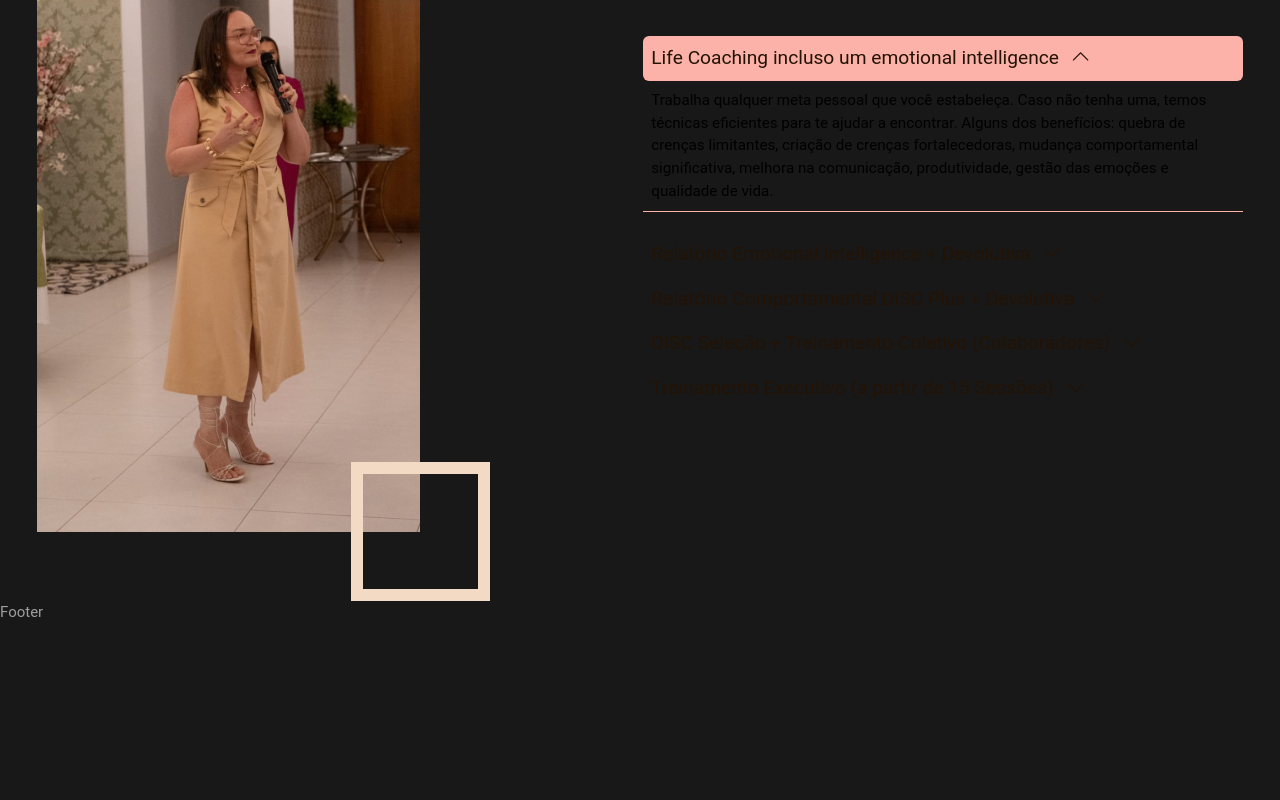
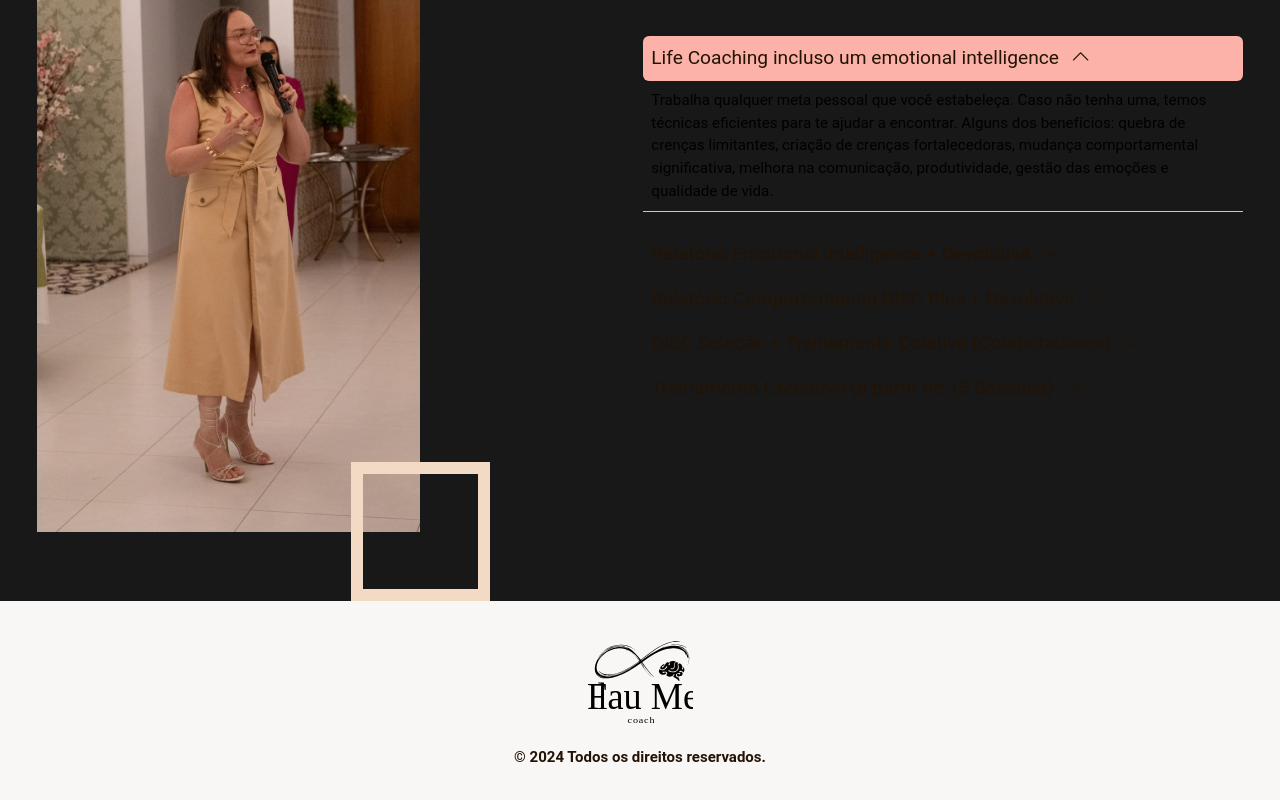
Before and after one commit to mccartney0/flau-melo, a Vue app: page / in a window 1280 px wide. Shown: the part 1539-2339 px from the top of the page. Before the commit the page ends 2163 px from the top, so only its background shows below. Built offline with nearby package versions, Linux system fonts and the light colour scheme.

Commit message:
feat: footer created

```diff
--- a/src/App.vue
+++ b/src/App.vue
@@ -1,6 +1,7 @@
 <script setup lang="ts">
   import { RouterView } from 'vue-router'
   import HeaderMenu from './components/HeaderMenu.vue';
+  import FooterMenu from './components/FooterMenu.vue';
 </script>
 
 <template>
@@ -11,9 +12,7 @@
       <RouterView />
     </div>
 
-    <footer>
-      Footer
-    </footer>
+    <FooterMenu />
   </div>
 </template>
 
--- a/src/assets/base.css
+++ b/src/assets/base.css
@@ -1,7 +1,7 @@
 /* color palette from <https://github.com/vuejs/theme> */
 :root {
   --vt-c-white: #ffffff;
-  --vt-c-white-soft: #f8f8f8;
+  --vt-c-white-soft: #F8F7F6;
   --vt-c-white-mute: #FCB2A8;
 
   --vt-c-black: #181818;
--- /dev/null
+++ b/src/components/FooterMenu.vue
@@ -0,0 +1,26 @@
+<script setup lang="ts">
+const currentYear = new Date().getFullYear();
+</script>
+
+<template>
+  <footer class="flex justify-center flex-col items-center gap-5 p-10">
+    <img src="@/assets/logo-black.svg" alt="Flau Melo Logo">
+    <p>© {{ currentYear }} Todos os direitos reservados.</p>
+  </footer>
+</template>
+
+
+<style lang="scss" scoped>
+  footer {
+    background-color: var(--vt-c-white-soft);
+
+    img {
+      max-width: 106px;
+    }
+
+    p {
+      font-weight: 600;
+      color: var(--vt-c-black-soft);
+    }
+  }
+</style>
```
